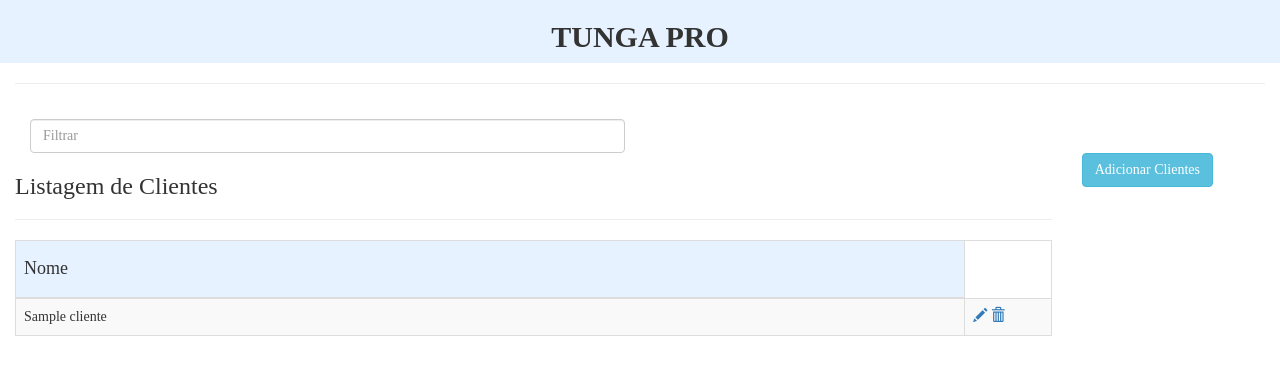
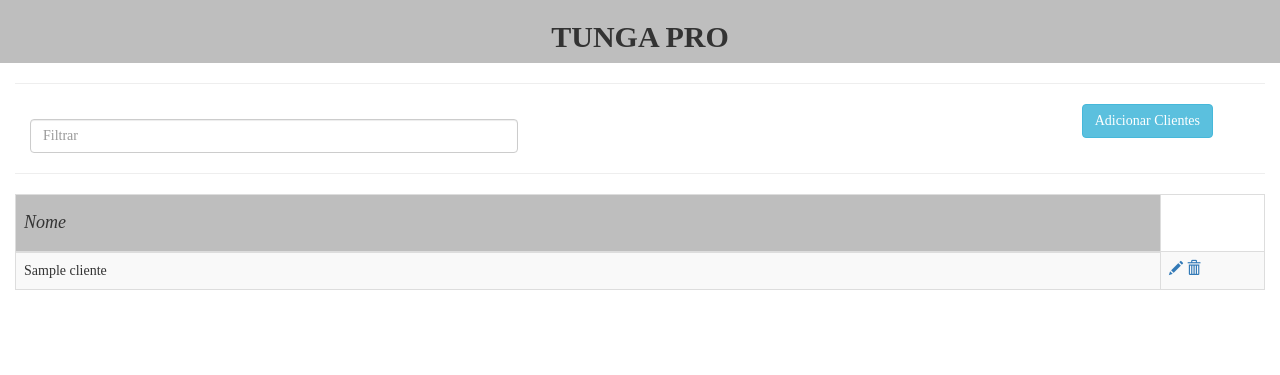
Before and after one commit to dalraf/tungapro, a Django app: page /cliente/ in a window 1280 px wide. Shown: the top 375 px of the page. Run offline with Django 3.2, Linux system fonts and the light colour scheme; tables that the repository leaves empty hold one stand-in row (values such as "Sample post"); some libraries are stand-ins or nearby versions; some web fonts are replaced.

Commit message:
Correcao

```diff
--- a/arcomsys/templates/addcliente.html
+++ b/arcomsys/templates/addcliente.html
@@ -1,7 +1,7 @@
 {% extends 'base.html' %} {% block content %}
 <div class="row">
   <div class="col-md-6">
-    <h5> Defina o nome e clique em "Adicionar"</h5>
+    <h5><i>Defina o nome e clique em "Adicionar"</i></h5>
   </div>
 </div>
 <div class="row">
--- a/arcomsys/templates/base.html
+++ b/arcomsys/templates/base.html
@@ -24,7 +24,7 @@
     <body>
         <div class="container-fluid">
             <div class="row">
-            <div class="col-md-12" style="background-color: #e6f2ff">
+            <div class="col-md-12" style="background-color: #BEBEBE">
             <h2 class="text-center"><b>TUNGA PRO</b></h2>
             </div>
             </div>
--- a/arcomsys/templates/listarclientes.html
+++ b/arcomsys/templates/listarclientes.html
@@ -1,7 +1,7 @@
 {% extends 'base.html' %} {% block content %}
 <div class="row">
     <form method="post" enctype="multipart/form-data">
-        <div class="col-md-12">
+        <div class="col-md-10">
             {% csrf_token %} {% for error in form.non_field_errors %}
             <div class="form-group has-errors text-danger small">
                 {{error}}
@@ -19,16 +19,18 @@
             </div>
             {% endfor %}
         </div>
+        <div class="col-md-2">
+            <a class="btn btn-info" role="button" href="{% url 'addclientes' %}">Adicionar Clientes</a>
+        </div>
 </div>
 <div class="row">
-    <div class="col-md-10">
-        <h3>Listagem de Clientes</h3>
+    <div class="col-md-12">
         <hr/>
         <table class="table table-bordered table-striped">
-            <thead class="thead-default" style="background-color: #e6f2ff">
+            <thead class="thead-default" style="background-color: #BEBEBE">
                 <tr>
                     <th>
-                        <h4>Nome</h4>
+                        <h4><i>Nome</i></h4>
                     </th>
                 </tr>
             </thead>
@@ -47,8 +49,5 @@
             </tbody>
         </table>
     </div>
-    <div class="col-md-2">
-        <a class="btn btn-info" role="button" href="{% url 'addclientes' %}">Adicionar Clientes</a>
-    </div>
 </div>
 {% endblock content %}
--- a/arcomsys/views.py
+++ b/arcomsys/views.py
@@ -8,7 +8,6 @@ from .models import *
 from .forms import *
 
 # Create your views here.
-
 
 def listarclientes(request):
     if request.method == 'POST':
```
